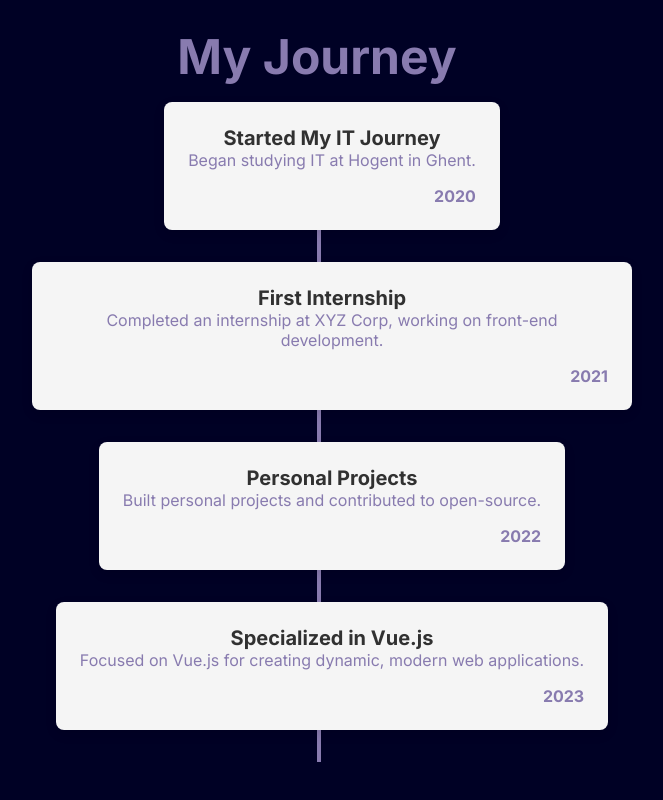
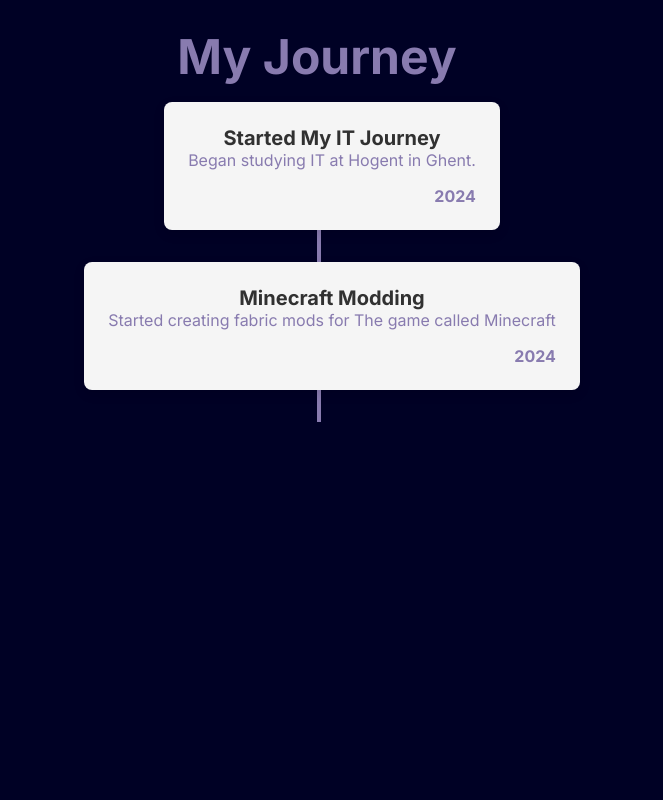
Before and after one commit to ItzjustElias/elias-portfolio, a Vue app: page / in a window 1280 px wide. Shown: the part 1880-2680 px from the top of the page, without its empty margins (323-986 px from the left). Built offline with nearby package versions, Linux system fonts and the light colour scheme.

Commit message:
Update EliasHome.vue
updated everything so its up to date!

```diff
--- a/src/components/EliasHome.vue
+++ b/src/components/EliasHome.vue
@@ -9,7 +9,7 @@
           <span class="highlight">Artist, Developer, Team Player, Designer, Student</span>
         </h1>
         <p class="description">Welcome to my personal space. Here you will find my work, skills, and projects. I'm currently studying IT at Hogent in Ghent.</p>
-        <a href="https://github.com/your-github" target="_blank" class="btn-github">
+        <a href="https://github.com/ItzjustElias" target="_blank" class="btn-github">
           <span class="star">⭐</span> Star my GitHub
         </a>
       </div>
@@ -74,10 +74,8 @@ export default {
   data() {
     return {
       events: [
-        { date: "2020", title: "Started My IT Journey", description: "Began studying IT at Hogent in Ghent." },
-        { date: "2021", title: "First Internship", description: "Completed an internship at XYZ Corp, working on front-end development." },
-        { date: "2022", title: "Personal Projects", description: "Built personal projects and contributed to open-source." },
-        { date: "2023", title: "Specialized in Vue.js", description: "Focused on Vue.js for creating dynamic, modern web applications." },
+        { date: "2024", title: "Started My IT Journey", description: "Began studying IT at Hogent in Ghent." },
+        { date: "2024", title: "Minecraft Modding", description: "Started creating fabric mods for The game called Minecraft" },
       ],
     };
   },
```
